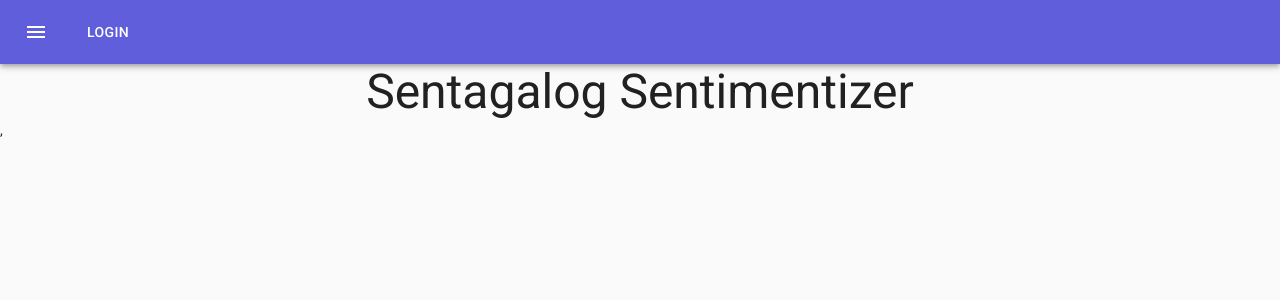
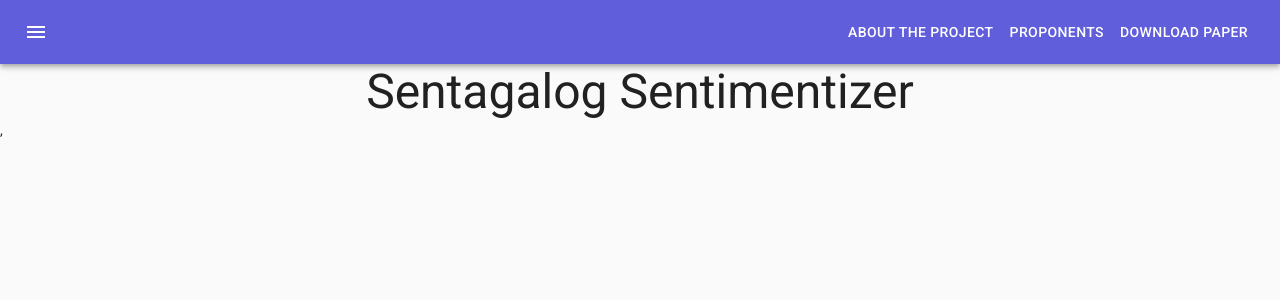
Before and after one commit to kbaldo/sentagalog-sentimentizer, a React (Create React App) app: page / in a window 1280 px wide. Shown: the top 300 px of the page. Built offline with nearby package versions, Linux system fonts and the light colour scheme.

Commit message:
Update NavigationBar.jsx

```diff
--- a/src/components/shared/NavigationBar.jsx
+++ b/src/components/shared/NavigationBar.jsx
@@ -1,10 +1,12 @@
-import React from 'react';
-import { makeStyles } from '@material-ui/core/styles';
-import AppBar from '@material-ui/core/AppBar';
-import Toolbar from '@material-ui/core/Toolbar';
-import Button from '@material-ui/core/Button';
-import IconButton from '@material-ui/core/IconButton';
-import MenuIcon from '@material-ui/icons/Menu';
+import React from "react";
+import { makeStyles } from "@material-ui/core/styles";
+import AppBar from "@material-ui/core/AppBar";
+import Toolbar from "@material-ui/core/Toolbar";
+import Typography from "@material-ui/core/Typography";
+import Button from "@material-ui/core/Button";
+import IconButton from "@material-ui/core/IconButton";
+import MenuIcon from "@material-ui/icons/Menu";
+import { Grid } from "@material-ui/core";
 
 const useStyles = makeStyles((theme) => ({
   root: {
@@ -12,9 +14,6 @@ const useStyles = makeStyles((theme) => ({
   },
   menuButton: {
     marginRight: theme.spacing(2),
-  },
-  title: {
-    flexGrow: 1,
   },
 }));
 
@@ -25,10 +24,27 @@ export default function NavigationBar() {
     <div className={classes.root}>
       <AppBar position="static">
         <Toolbar>
-          <IconButton edge="start" className={classes.menuButton} color="inherit" aria-label="menu">
-            <MenuIcon />
-          </IconButton>
-          <Button color="inherit">Login</Button>
+          <Grid
+            justify="space-between" // Add it here :)
+            container
+            alignItems="center"
+          >
+            <Grid item>
+              <IconButton
+                edge="start"
+                className={classes.menuButton}
+                color="inherit"
+                aria-label="menu"
+              >
+                <MenuIcon />
+              </IconButton>
+            </Grid>
+            <Grid item>
+              <Button color="inherit">About the project</Button>
+              <Button color="inherit">Proponents</Button>
+              <Button color="inherit">Download Paper</Button>
+            </Grid>
+          </Grid>
         </Toolbar>
       </AppBar>
     </div>
```
